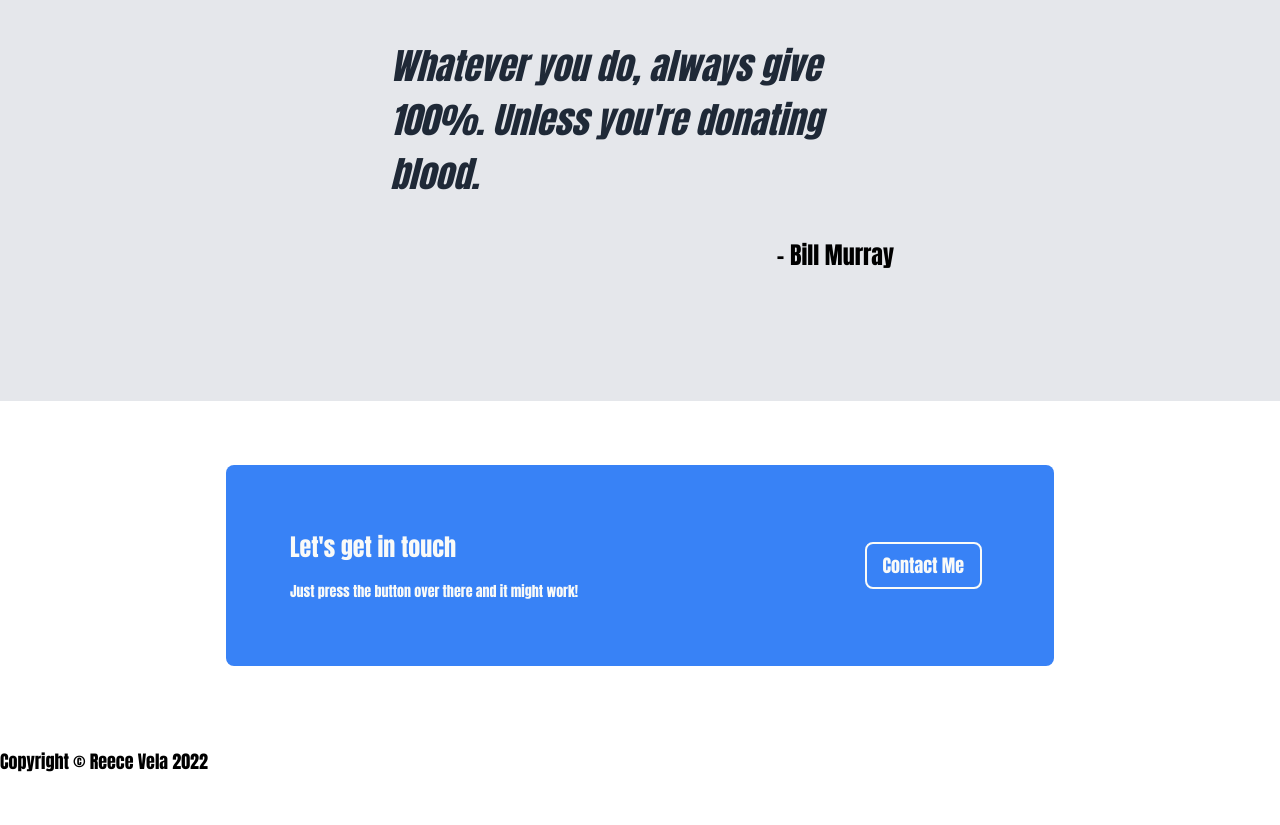
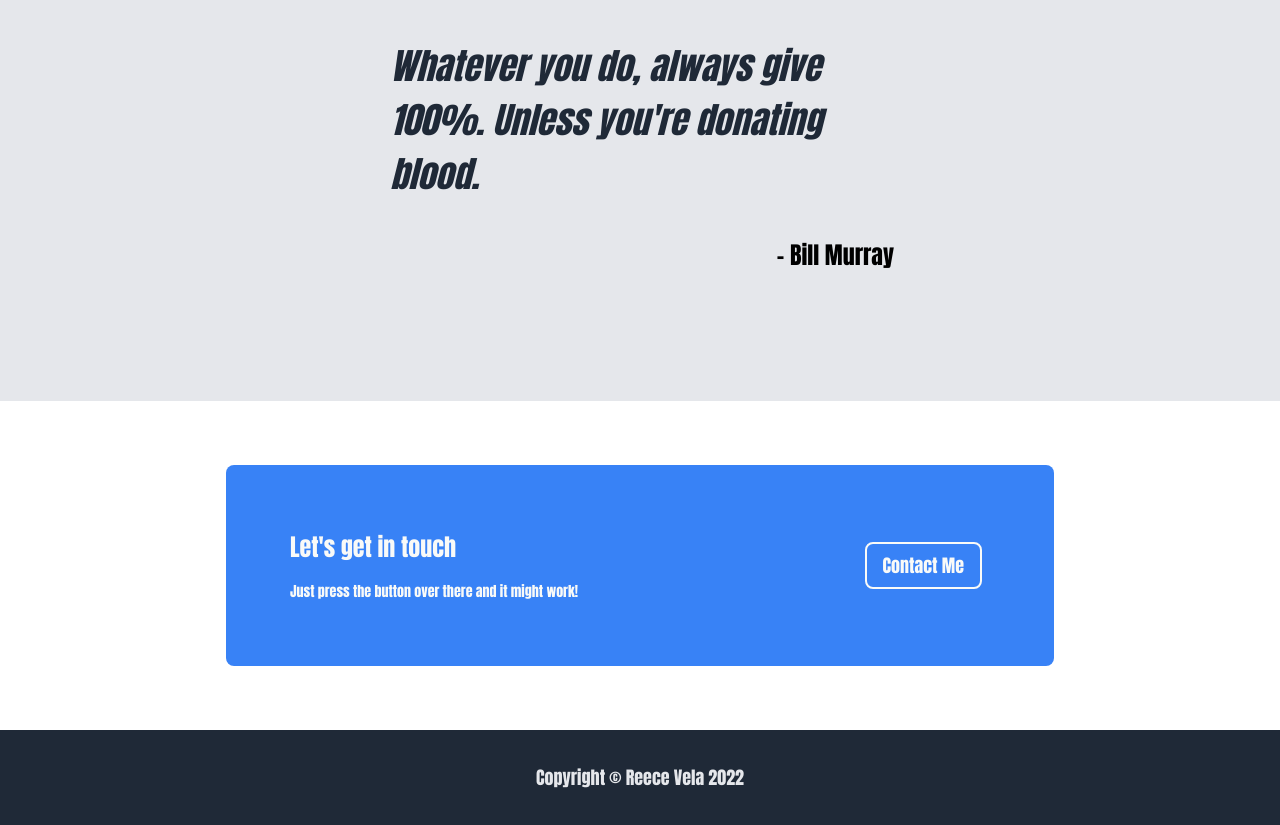
Before and after one commit to reecevela/portfolio, a plain HTML site: page index.html in a window 1280 px wide. Shown: the part 1070-1895 px from the top of the page. Before the commit the page ends 1863 px from the top, so only its background shows below. Drawn offline with Linux system fonts and the light colour scheme.

Commit message:
Add Footer Section

```diff
--- a/style.css
+++ b/style.css
@@ -7,8 +7,7 @@ body {
   padding: 0;
   min-height: 100vh;
   min-width: 100vw;
-  font-family: Impact, Haettenschweiler, 'Arial Narrow Bold',
-    sans-serif;
+  font-family: Impact, Haettenschweiler, 'Arial Narrow Bold', sans-serif;
   font-size: 18px;
   overflow-x: hidden;
 }
@@ -18,6 +17,17 @@ body {
   flex-direction: column;
   align-items: stretch;
   justify-content: flex-start;
+}
+
+/*--------------------------------------FOOTER SECTION----------------------------------*/
+
+.footer {
+  color:#e5e7eb;
+  background-color:#1f2937;
+  font-size: 18px;
+  align-self: flex-end;
+  padding: 16px;
+  text-align: center;
 }
 
 /*--------------------------------------CONTACT SECTION---------------------------------*/
```
